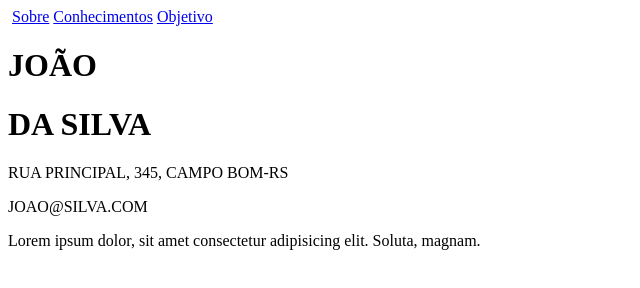
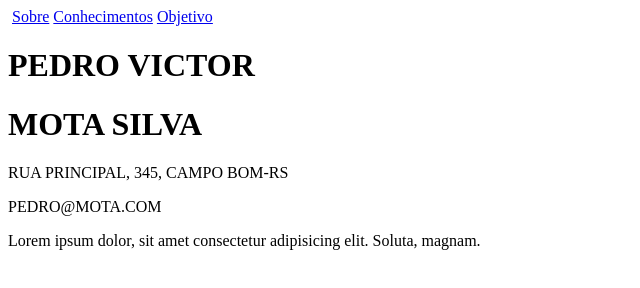
Before and after one commit to pedrovictormotasilva/portifolio, a plain HTML site: page index.html in a window 1280 px wide. Shown: the whole page, without its empty margins (0-640 px from the left). Drawn offline with Linux system fonts and the light colour scheme.

Commit message:
Update index.html

```diff
--- a/index.html
+++ b/index.html
@@ -16,9 +16,9 @@
 
     </aside>
     <main>
-        <h1>JOÃO</h1>
-        <h1>DA SILVA</h1>
-        <p>RUA PRINCIPAL, 345, CAMPO BOM-RS</p><p>JOAO@SILVA.COM</p>
+        <h1>PEDRO VICTOR</h1>
+        <h1>MOTA SILVA</h1>
+        <p>RUA PRINCIPAL, 345, CAMPO BOM-RS</p><p>PEDRO@MOTA.COM</p>
         <p>Lorem ipsum dolor, sit amet consectetur adipisicing elit. Soluta, magnam.</p>
         <img src="" alt="">
         <img src="" alt="">
```
